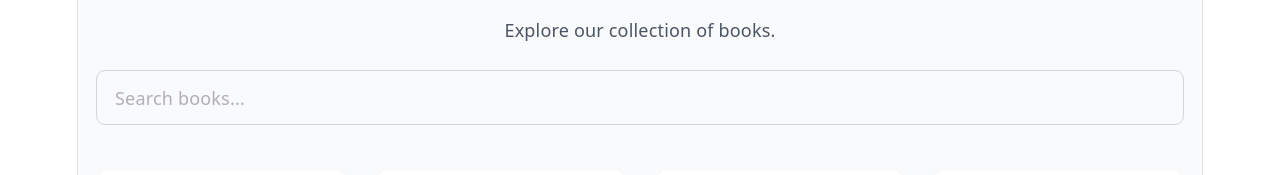
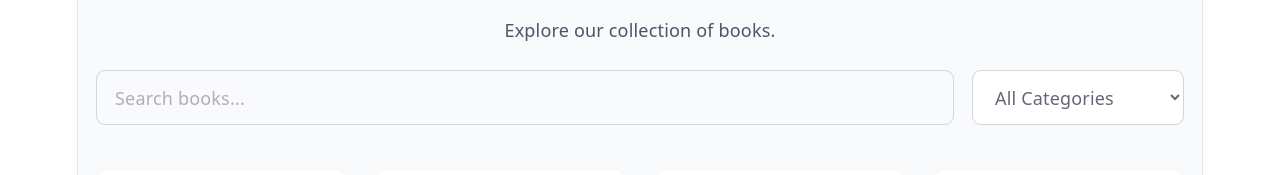
Before and after one commit to jk-star/Readora, a React app in the folder frontend/: page /books in a window 1280 px wide. Shown: the part 236-411 px from the top of the page. Built offline with nearby package versions, Linux system fonts and the light colour scheme; the HTML template or start-up script is replaced by a standard one.

Commit message:
search Category Filter dropdown done

```diff
--- a/frontend/src/pages/Books/Books.jsx
+++ b/frontend/src/pages/Books/Books.jsx
@@ -4,10 +4,19 @@ import BookCard from '../../components/BookCard/BookCard'
 
 function Books() {
     const [search, setSearch] = useState('')
+    const [category, setCategory] = useState('all')
 
-    const filteredBooks = books.filter((book) =>
-        book.title.toLowerCase().includes(search.toLowerCase())
-    )
+    const filteredBooks = books.filter((book) => {
+        const matchesSearch = book.title
+            .toLowerCase()
+            .includes(search.toLowerCase())
+
+        const matchesCategory =
+            category === 'all' ||
+            book.category === category
+
+        return matchesSearch && matchesCategory
+    })
 
     return (
         <section className="min-h-screen px-4 py-12">
@@ -24,16 +33,25 @@ function Books() {
                     </p>
 
                     {/* Search */}
-                    <div className="mt-6">
+                    <div className="mt-6 flex flex-col gap-4 sm:flex-row">
                         <input
                             type="text"
                             value={search}
-                            onChange={(event) =>
-                                setSearch(event.target.value)
-                            }
+                            onChange={(event) => setSearch(event.target.value)}
                             placeholder="Search books..."
                             className="w-full rounded-lg border border-gray-300 px-4 py-3 outline-none focus:border-black"
                         />
+
+                        <select
+                            value={category}
+                            onChange={(event) => setCategory(event.target.value)}
+                            className="rounded-lg border border-gray-300 bg-white px-4 py-3 outline-none focus:border-black"
+                        >
+                            <option value="all">All Categories</option>
+                            <option value="Finance">Finance</option>
+                            <option value="Fiction">Fiction</option>
+                            <option value="Self Improvement">Self Improvement</option>
+                        </select>
                     </div>
                 </div>
 
```
